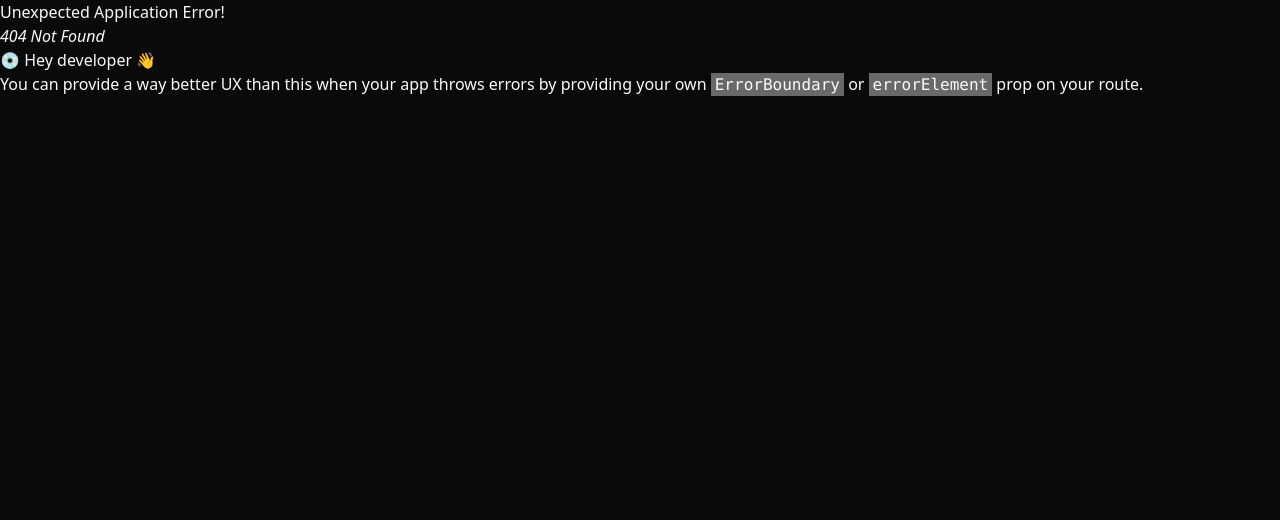
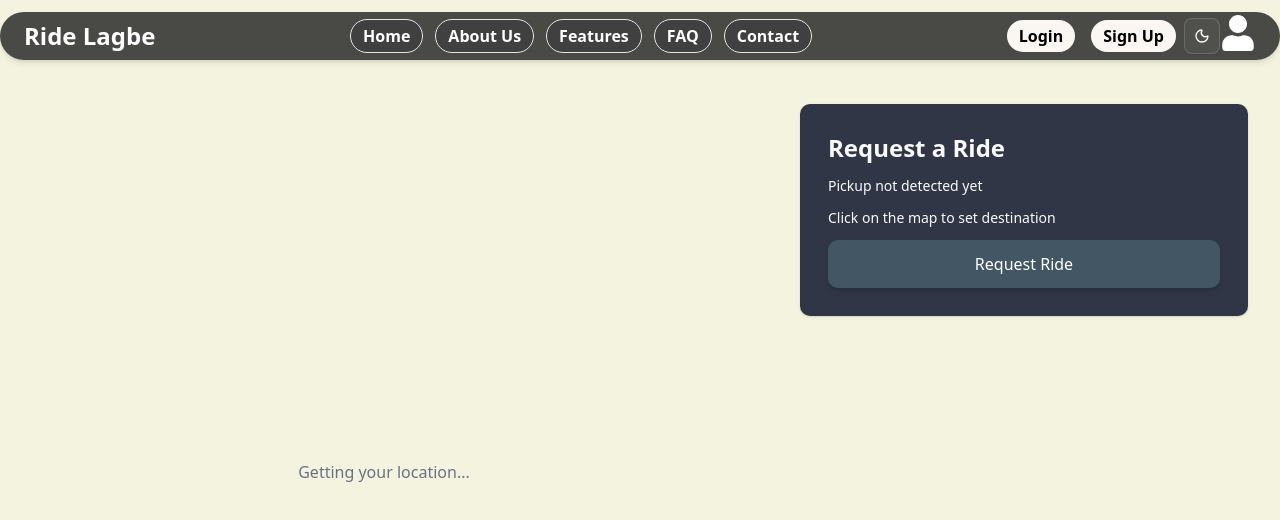
Before and after one commit to TheRABU/ride-lagbe-client, a React (Vite) app: page /ride/request in a window 1280 px wide. Before the commit this address had no page. Shown: the top 520 px of the page. Built offline with nearby package versions, Linux system fonts and the light colour scheme; no server answers.

Commit message:
created a ride request page and made a separate layout for that as well but the cookies are not being set into browser yet

```diff
--- a/package.json
+++ b/package.json
@@ -21,13 +21,16 @@
     "class-variance-authority": "^0.7.1",
     "clsx": "^2.1.1",
     "ionicons": "^8.0.13",
+    "leaflet": "^1.9.4",
     "lucide-react": "^0.546.0",
     "react": "^19.1.1",
     "react-dom": "^19.1.1",
     "react-hook-form": "^7.66.0",
     "react-icons": "^5.5.0",
+    "react-leaflet": "^5.0.0",
     "react-redux": "^9.2.0",
     "react-router": "^7.9.3",
+    "react-toastify": "^11.0.5",
     "sweetalert2": "^11.26.3",
     "tailwind-merge": "^3.3.1",
     "tailwindcss": "^4.1.14",
@@ -35,6 +38,7 @@
   },
   "devDependencies": {
     "@eslint/js": "^9.36.0",
+    "@types/leaflet": "^1.9.21",
     "@types/node": "^24.6.0",
     "@types/react": "^19.1.16",
     "@types/react-dom": "^19.1.9",
--- a/src/index.css
+++ b/src/index.css
@@ -118,3 +118,8 @@
     @apply bg-background text-foreground;
   }
 }
+
+.leaflet-container {
+  width: 100%;
+  height: 100vh;
+}
--- /dev/null
+++ b/src/layouts/RideLayout.tsx
@@ -0,0 +1,13 @@
+import Navbar from "@/components/Navbar";
+import { Outlet } from "react-router";
+
+const RideLayout = () => {
+  return (
+    <div className="bg-[#F3F3E0]">
+      <Navbar />
+      <Outlet />
+    </div>
+  );
+};
+
+export default RideLayout;
--- a/src/modules/home/Hero.tsx
+++ b/src/modules/home/Hero.tsx
@@ -1,3 +1,4 @@
+import { Link } from "react-router";
 import taxi from "../../assets/taxi.jpg";
 
 const Hero = () => {
@@ -21,9 +22,12 @@ const Hero = () => {
                 </p>
 
                 <div className="flex justify-center">
-                  <button className="ml-4 inline-flex text-gray-700 bg-gray-100 border-0 py-2 px-6 focus:outline-none hover:bg-gray-200 rounded text-lg">
+                  <Link
+                    to={"/ride/request"}
+                    className="ml-4 inline-flex text-gray-700 bg-gray-100 border-0 py-2 px-6 focus:outline-none hover:bg-gray-200 rounded text-lg"
+                  >
                     Book Ride
-                  </button>
+                  </Link>
                 </div>
               </div>
               <div className="lg:max-w-lg lg:w-full md:w-1/2 w-5/6">
--- /dev/null
+++ b/src/pages/ride/RideMap.tsx
@@ -0,0 +1,212 @@
+import React, { useEffect, useState } from "react";
+import {
+  MapContainer,
+  TileLayer,
+  Marker,
+  Popup,
+  useMapEvents,
+} from "react-leaflet";
+import "leaflet/dist/leaflet.css";
+import axios from "axios";
+import L from "leaflet";
+import { ToastContainer } from "react-toastify";
+import "react-toastify/dist/ReactToastify.css";
+
+// Fix Leaflet marker icons
+delete (L.Icon.Default.prototype as any)._getIconUrl;
+L.Icon.Default.mergeOptions({
+  iconRetinaUrl:
+    "https://unpkg.com/leaflet@1.9.3/dist/images/marker-icon-2x.png",
+  iconUrl: "https://unpkg.com/leaflet@1.9.3/dist/images/marker-icon.png",
+  shadowUrl: "https://unpkg.com/leaflet@1.9.3/dist/images/marker-shadow.png",
+});
+
+interface Coordinates {
+  lat: number;
+  lng: number;
+}
+
+const RideMap: React.FC = () => {
+  const [pickup, setPickup] = useState<Coordinates | null>(null);
+  const [destination, setDestination] = useState<Coordinates | null>(null);
+  const [pickupName, setPickupName] = useState<string>("");
+  const [destinationName, setDestinationName] = useState<string>("");
+  const [loading, setLoading] = useState(false);
+
+  // Reverse geocoding
+  const getLocationName = async (lat: number, lng: number): Promise<string> => {
+    try {
+      const res = await axios.get(
+        `https://nominatim.openstreetmap.org/reverse`,
+        {
+          params: {
+            lat,
+            lon: lng,
+            format: "json",
+          },
+        }
+      );
+      return res.data.display_name || "Unknown location";
+    } catch (err) {
+      console.error("Reverse geocoding error:", err);
+      return "Unknown location";
+    }
+  };
+
+  // Get user’s current location
+  useEffect(() => {
+    navigator.geolocation.getCurrentPosition(
+      async (pos) => {
+        const coords = { lat: pos.coords.latitude, lng: pos.coords.longitude };
+        setPickup(coords);
+        const name = await getLocationName(coords.lat, coords.lng);
+        setPickupName(name);
+      },
+      (err) => {
+        console.error("Error getting location:", err);
+        alert("Unable to get your location.");
+      }
+    );
+  }, []);
+
+  // Handle map clicks
+  const DestinationMarker: React.FC = () => {
+    useMapEvents({
+      async click(e) {
+        const coords = { lat: e.latlng.lat, lng: e.latlng.lng };
+        setDestination(coords);
+        const name = await getLocationName(coords.lat, coords.lng);
+        setDestinationName(name);
+      },
+    });
+    return null;
+  };
+
+  // Request ride handler
+  const handleRequestRide = async () => {
+    if (!pickup || !destination) {
+      alert("Please select both pickup and destination points.");
+      return;
+    }
+
+    setLoading(true);
+    try {
+      const token = localStorage.getItem("accessToken");
+      const res = await axios.post(
+        "http://localhost:5000/api/v1/rides/request",
+        {
+          pickupLatitude: pickup.lat,
+          pickupLongitude: pickup.lng,
+          destLatitude: destination.lat,
+          destLongitude: destination.lng,
+        },
+        {
+          headers: {
+            Authorization: `Bearer ${token}`,
+          },
+        }
+      );
+
+      alert("Ride requested successfully!");
+      console.log("Ride Response:", res.data);
+    } catch (error: any) {
+      console.error(error);
+      alert(error.response?.data?.message || "Failed to request ride");
+    } finally {
+      setLoading(false);
+    }
+  };
+
+  return (
+    <>
+      <div className="flex flex-col md:flex-row h-auto md:h-screen w-full overflow-hidden relative">
+        {/* LEFT SIDE: MAP (60%) */}
+        <div className="w-full md:w-[60%] p-4 md:p-5 flex justify-center items-center">
+          {pickup ? (
+            <div className="w-full h-[350px] sm:h-[400px] md:h-[90vh] rounded-2xl overflow-hidden">
+              <MapContainer
+                center={pickup}
+                zoom={13}
+                scrollWheelZoom
+                className="h-full w-full"
+              >
+                <TileLayer
+                  url="https://{s}.tile.openstreetmap.org/{z}/{x}/{y}.png"
+                  attribution="© OpenStreetMap contributors"
+                />
+
+                {/* Pickup Marker */}
+                <Marker position={pickup}>
+                  <Popup>{pickupName || "Pickup location"}</Popup>
+                </Marker>
+
+                {/* Destination Marker */}
+                {destination && (
+                  <Marker position={destination}>
+                    <Popup>{destinationName || "Destination"}</Popup>
+                  </Marker>
+                )}
+
+                <DestinationMarker />
+              </MapContainer>
+            </div>
+          ) : (
+            <div className="flex justify-center items-center h-[350px] sm:h-[400px] md:h-[90vh] text-gray-500">
+              Getting your location...
+            </div>
+          )}
+        </div>
+
+        {/* RIGHT SIDE: DETAILS (40%) */}
+        <div className="w-full md:w-[40%] flex flex-col justify-start items-center p-4 md:p-8">
+          <div className="w-full bg-[#313647] rounded-lg p-5 md:p-7 space-y-3 shadow-sm">
+            <h2 className="text-xl md:text-2xl font-semibold text-slate-50 mb-3">
+              Request a Ride
+            </h2>
+
+            <div>
+              {pickup ? (
+                <p className="text-sm text-slate-50 mb-2 break-words">
+                  <strong>Pickup:</strong> <br />
+                  {pickupName ||
+                    `${pickup.lat.toFixed(4)}, ${pickup.lng.toFixed(4)}`}
+                </p>
+              ) : (
+                <p className="text-sm text-slate-50 mb-2">
+                  Pickup not detected yet
+                </p>
+              )}
+            </div>
+
+            <div>
+              {destination ? (
+                <p className="text-sm text-slate-50 break-words">
+                  <strong>Destination:</strong> <br />
+                  {destinationName ||
+                    `${destination.lat.toFixed(4)}, ${destination.lng.toFixed(
+                      4
+                    )}`}
+                </p>
+              ) : (
+                <p className="text-sm text-slate-50">
+                  Click on the map to set destination
+                </p>
+              )}
+            </div>
+
+            <button
+              onClick={handleRequestRide}
+              disabled={loading}
+              className="bg-[#435663] text-white font-medium w-full px-6 py-3 rounded-lg shadow-md hover:bg-[#A3B087] transition disabled:bg-gray-400"
+            >
+              {loading ? "Requesting..." : "Request Ride"}
+            </button>
+          </div>
+        </div>
+      </div>
+      <ToastContainer />
+    </>
+  );
+};
+
+export default RideMap;
--- a/src/pages/sign-in/SignIn.tsx
+++ b/src/pages/sign-in/SignIn.tsx
@@ -7,6 +7,7 @@ import { zodResolver } from "@hookform/resolvers/zod";
 import backgroundImg from "../../assets/background.svg";
 import { useForm } from "react-hook-form";
 import { useLoginMutation } from "@/redux/features/auth/auth.api";
+import { ToastContainer, toast } from "react-toastify";
 
 const formSchema = z.object({
   email: z.email({ message: "Please enter a valid email address" }),
@@ -19,6 +20,7 @@ const formSchema = z.object({
 const SignIn = () => {
   const [showPass, setShowPass] = useState(false);
   const [loginUser] = useLoginMutation();
+  const [serverError, setServerError] = useState("");
   const navigate = useNavigate();
   const location = useLocation();
 
@@ -42,14 +44,24 @@ const SignIn = () => {
       email: data.email,
       password: data.password,
     };
-
+    setServerError("");
     try {
       const result = await loginUser(userInfo);
-      navigate(from, { replace: true });
+
+      if (result?.data?.statusCode === 201) {
+        toast.success("Logged in successfully!");
+        navigate(from, { replace: true });
+        reset();
+      } else if (result?.error) {
+        const msg = result.error?.data?.message || "Login failed. Try again.";
+        setServerError(msg);
+      }
+
       console.log("Form Data:", result);
       reset();
-    } catch (error: any) {
-      console.error(error.message);
+    } catch (error) {
+      console.error("Login error:", error);
+      setServerError("An unexpected error occurred. Try again later.");
     }
   };
 
@@ -129,6 +141,11 @@ const SignIn = () => {
                       {showPass ? <FaEye /> : <FaEyeSlash />}
                     </button>
                   </div>
+                  {serverError && (
+                    <p className="text-red-500 text-sm mt-3 text-center">
+                      {serverError}
+                    </p>
+                  )}
                   <button
                     type="submit"
                     className="mt-5 tracking-wide font-semibold bg-green-400 text-white-500 w-full py-4 rounded-lg hover:bg-green-700 transition-all duration-300 ease-in-out flex items-center justify-center focus:shadow-outline focus:outline-none"
@@ -165,6 +182,7 @@ const SignIn = () => {
           </div>
         </div>
       </div>
+      <ToastContainer />
     </>
   );
 };
```
Also changed, not shown: src/routes/AllRoutes.tsx (+12 -0 lines), 1 other file (tests, documents, lock files or other folders).
